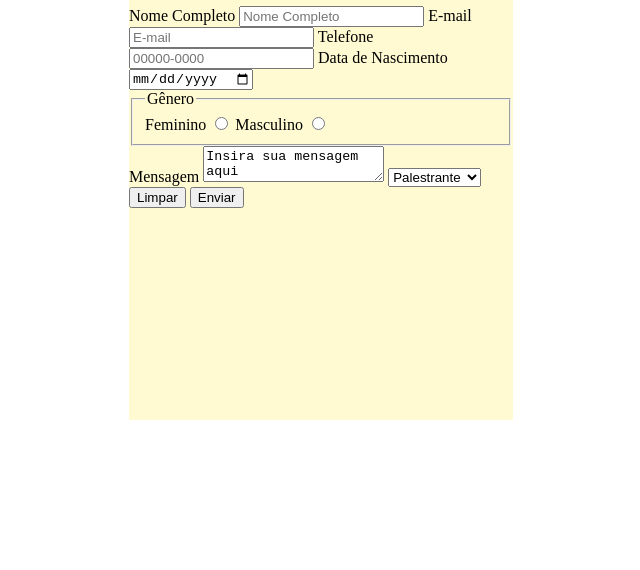
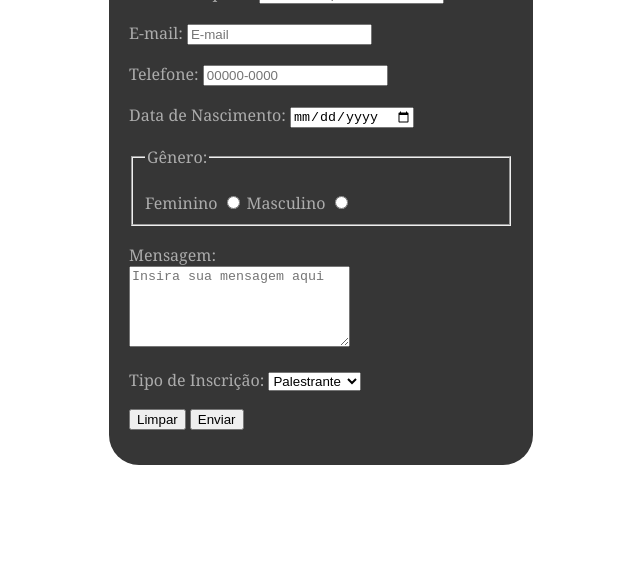
Before and after one commit to Dorettto/Dorettto.github.io, a plain HTML site: page index.html in a window 1280 px wide. Shown: the part 230-800 px from the top of the page, without its empty margins (319-959 px from the left). Drawn offline with Linux system fonts and the light colour scheme.

Commit message:
Atualização do Exercício

```diff
--- a/index.html
+++ b/index.html
@@ -11,34 +11,36 @@
     <div id="janela">
         <h1 id="titulo">Formulário</h1>
             <form action="" autocomplete="on">
-                <label for="NOME">Nome Completo</label>
-                <input type="text" name="NOME" placeholder="Nome Completo" autocomplete="name" required>
-
-                <label for="EMAIL">E-mail</label>
-                <input type="email" name="EMAIL" placeholder="E-mail" autocomplete="email" required>
-
-                <label for="TEL">Telefone</label>
-                <input type="tel" name="TEL" placeholder="00000-0000" minlength="9" maxlength="9" autocomplete="tel" required>
-
-                <label for="NASC">Data de Nascimento</label>
-                <input type="date" name="NASC" placeholder="00/00/0000" minlength="8" maxlength="8" autocomplete="bday-day" required>
-
+                <label for="nome">Nome Completo: </label>
+                <input type="text" id="nome" placeholder="Nome Completo" autocomplete="name" required><br>
+                <br>
+                <label for="email">E-mail: </label>
+                <input type="email" id="email" placeholder="E-mail" autocomplete="email" required><br>
+                <br>
+                <label for="tel">Telefone: </label>
+                <input type="tel" id="tel" placeholder="00000-0000" minlength="9" maxlength="9" autocomplete="tel" required><br>
+                <br>
+                <label for="nasc">Data de Nascimento: </label>
+                <input type="date" name="nasc" placeholder="00/00/0000" minlength="8" maxlength="8" autocomplete="bday-day" required><br>
+                <br>
                 <fieldset>
-                    <legend>Gênero</legend>
+                    <legend>Gênero: </legend><br>
                     <label for="GENERO">Feminino</label>
                     <input type="radio" name="GENERO">
                     <label for="GENERO">Masculino</label>
                     <input type="radio" name="GENERO">
                 </fieldset>
-
-                <label for="MENSAGEM">Mensagem</label>
-                <textarea name="MENSAGEM" maxlength="200" required>Insira sua mensagem aqui</textarea>
-
-                <select name="SELECAO" required>
+                <br>
+                <label for="mensagem">Mensagem: </label><br>
+                <textarea id="mensagem" maxlength="200" rows="5" cols="25" placeholder="Insira sua mensagem aqui" required></textarea><br>
+                <br>
+                <label for="selecao">Tipo de Inscrição: </label>
+                <select id="selecao" required>
                     <option value="Palestrante">Palestrante</option>
                     <option value="Participante">Participante</option>
                     <option value="Voluntário">Voluntário</option>
                 </select>
+                <br><br>
 
 
                 <input type="reset" value="Limpar">
--- a/style.css
+++ b/style.css
@@ -1,15 +1,24 @@
 #janela {
-    background-color: rgb(255, 250, 210);
+    background-color: rgb(54, 54, 54);
 
     position: absolute;
     top: 50%;
     left: 50%;
     transform: translate(-50%, -50%);
 
-    height: 500px;
+    height: 550px;
     width: 30%;
+
+    padding: 20px;
+    border-radius: 30px;
 }
 
 #titulo {
     font-family: 'Segoe UI', Tahoma, Geneva, Verdana, sans-serif;
+    color: rgb(172, 172, 172);
 }
+
+label, legend{
+    font-family: Cambria, Cochin, Georgia, Times, 'Times New Roman', serif;
+    color: rgb(172, 172, 172);
+}
```
